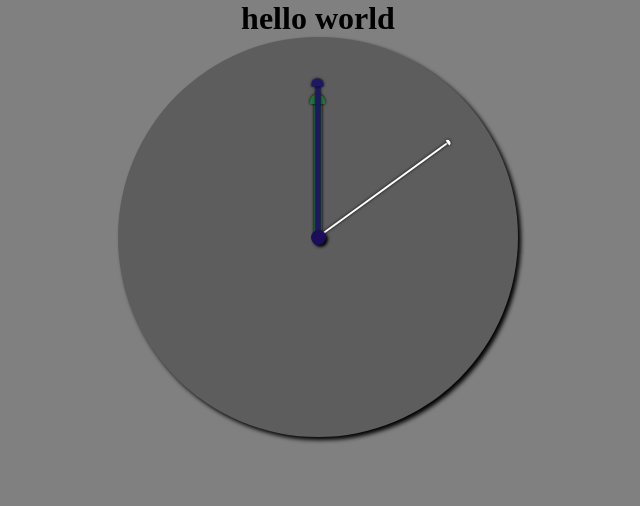
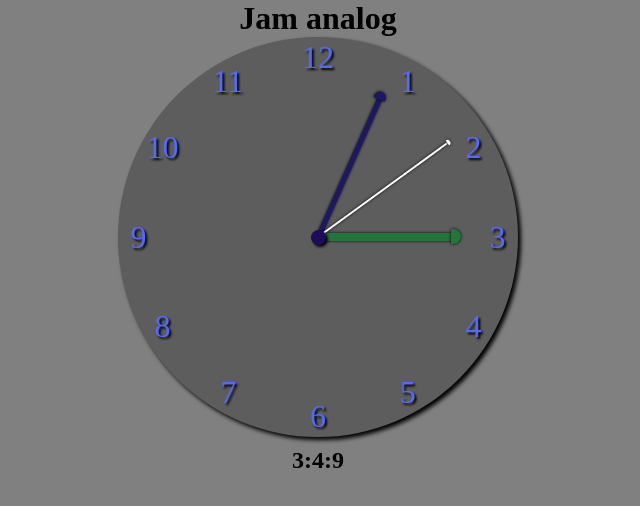
Before and after one commit to Maadelka/jam_analog, a plain HTML site: page index.html in a window 1280 px wide. Shown: the whole page, without its empty margins (322-962 px from the left). Drawn offline with Linux system fonts and the light colour scheme.

Commit message:
Update index.html
update value

```diff
--- a/index.html
+++ b/index.html
@@ -9,9 +9,10 @@
 </head>
 <body>
 
-<h1 class="ha1">hello world</h1>
+<h1>Jam analog</h1>
 
 <div class="container">
+
     <!-- ------------------------------------jarum -->
     <div class="cJarum">
         <div class="jarum jam" id="jam"></div>
@@ -20,7 +21,23 @@
 
         <div class="titik center"></div>
     </div>
+
+
+    <!-- ------------------------------------ angka -->
+    <div class="angka">
+        <div class="angka a1"></div>
+        <div class="angka a2" id="a2"></div>
+        <div class="angka a3"></div>
+        <div class="angka a4"></div>
+        <div class="angka a5"></div>
+        <div class="angka a6"></div>
+    </div>
+
 </div>
+
+
+<h2 id="test" class="test">0</h2>
+
 
 <script src="js/script.js"></script>
 </body>
```
